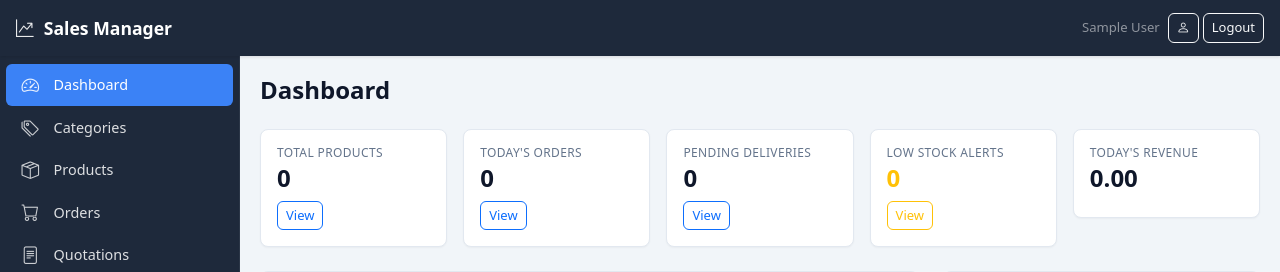
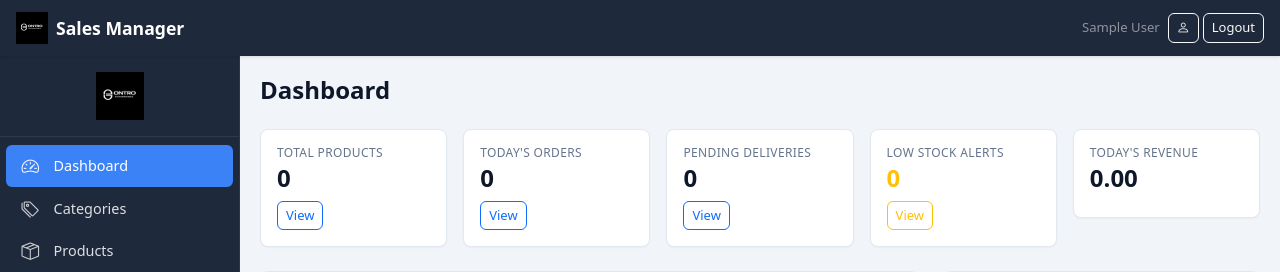
Before and after one commit to NgariMwangi/sales-management-system, a Flask app: page / in a window 1280 px wide. Shown: the top 272 px of the page. Run offline with Flask 3, Linux system fonts and the light colour scheme; the visitor is signed in with stand-in values (Sample User, id 1); data that the repository does not hold is empty; some libraries are stand-ins or nearby versions.

Commit message:
first commit

```diff
--- a/app/static/css/app.css
+++ b/app/static/css/app.css
@@ -49,6 +49,13 @@ body {
   background: var(--sidebar-bg);
   overflow-y: auto;
   border-right: 1px solid rgba(255,255,255,0.06);
+}
+.app-sidebar .sidebar-brand {
+  text-decoration: none;
+  border-bottom-color: rgba(255,255,255,0.08) !important;
+}
+.app-sidebar .sidebar-brand:hover {
+  opacity: 0.95;
 }
 .app-sidebar .nav {
   padding: 0.5rem 0;
--- a/app/templates/auth/login.html
+++ b/app/templates/auth/login.html
@@ -13,6 +13,9 @@
             <div class="col-md-5">
                 <div class="card shadow">
                     <div class="card-body p-5">
+                        <div class="text-center mb-4">
+                            <img src="{{ url_for('static', filename='logo.jpg') }}" alt="Logo" class="img-fluid" style="max-height: 80px; width: auto;">
+                        </div>
                         <h2 class="card-title text-center mb-4">Sales Management</h2>
                         {% with messages = get_flashed_messages(with_categories=true) %}
                         {% if messages %}
--- a/app/templates/auth/register.html
+++ b/app/templates/auth/register.html
@@ -12,6 +12,9 @@
             <div class="col-md-5">
                 <div class="card shadow">
                     <div class="card-body p-5">
+                        <div class="text-center mb-4">
+                            <img src="{{ url_for('static', filename='logo.jpg') }}" alt="Logo" class="img-fluid" style="max-height: 80px; width: auto;">
+                        </div>
                         <h2 class="card-title text-center mb-4">Create first account</h2>
                         <p class="text-muted small text-center mb-3">This creates an admin user. Remove the register feature after use.</p>
                         {% with messages = get_flashed_messages(with_categories=true) %}
--- a/app/templates/base.html
+++ b/app/templates/base.html
@@ -16,7 +16,10 @@
             <button class="btn btn-link text-white d-lg-none me-2 p-2" type="button" id="sidebarToggle" aria-label="Menu">
                 <i class="bi bi-list fs-4"></i>
             </button>
-            <a class="navbar-brand" href="{{ url_for('dashboard.index') }}"><i class="bi bi-graph-up-arrow"></i> Sales Manager</a>
+            <a class="navbar-brand d-flex align-items-center" href="{{ url_for('dashboard.index') }}">
+                <img src="{{ url_for('static', filename='logo.jpg') }}" alt="Logo" class="me-2" style="height: 32px; width: auto;">
+                <span>Sales Manager</span>
+            </a>
             <div class="d-flex align-items-center ms-auto">
                 <span class="text-white-50 small d-none d-sm-inline me-2">{{ current_user.full_name or current_user.username }}</span>
                 <a class="btn btn-outline-light btn-sm me-1" href="{{ url_for('auth.profile') }}"><i class="bi bi-person"></i></a>
@@ -27,6 +30,9 @@
     <div class="sidebar-backdrop" id="sidebarBackdrop"></div>
     <div class="app-wrapper">
         <aside class="app-sidebar" id="appSidebar">
+            <a href="{{ url_for('dashboard.index') }}" class="sidebar-brand d-flex align-items-center justify-content-center py-3 px-2 border-bottom">
+                <img src="{{ url_for('static', filename='logo.jpg') }}" alt="Logo" class="img-fluid" style="max-height: 48px; width: auto;">
+            </a>
             <nav class="nav flex-column">
                 <a class="nav-link {{ 'active' if request.endpoint == 'dashboard.index' else '' }}" href="{{ url_for('dashboard.index') }}"><i class="bi bi-speedometer2"></i>Dashboard</a>
                 <a class="nav-link {{ 'active' if request.endpoint and request.endpoint.startswith('categories.') else '' }}" href="{{ url_for('categories.list') }}"><i class="bi bi-tags"></i>Categories</a>
```
